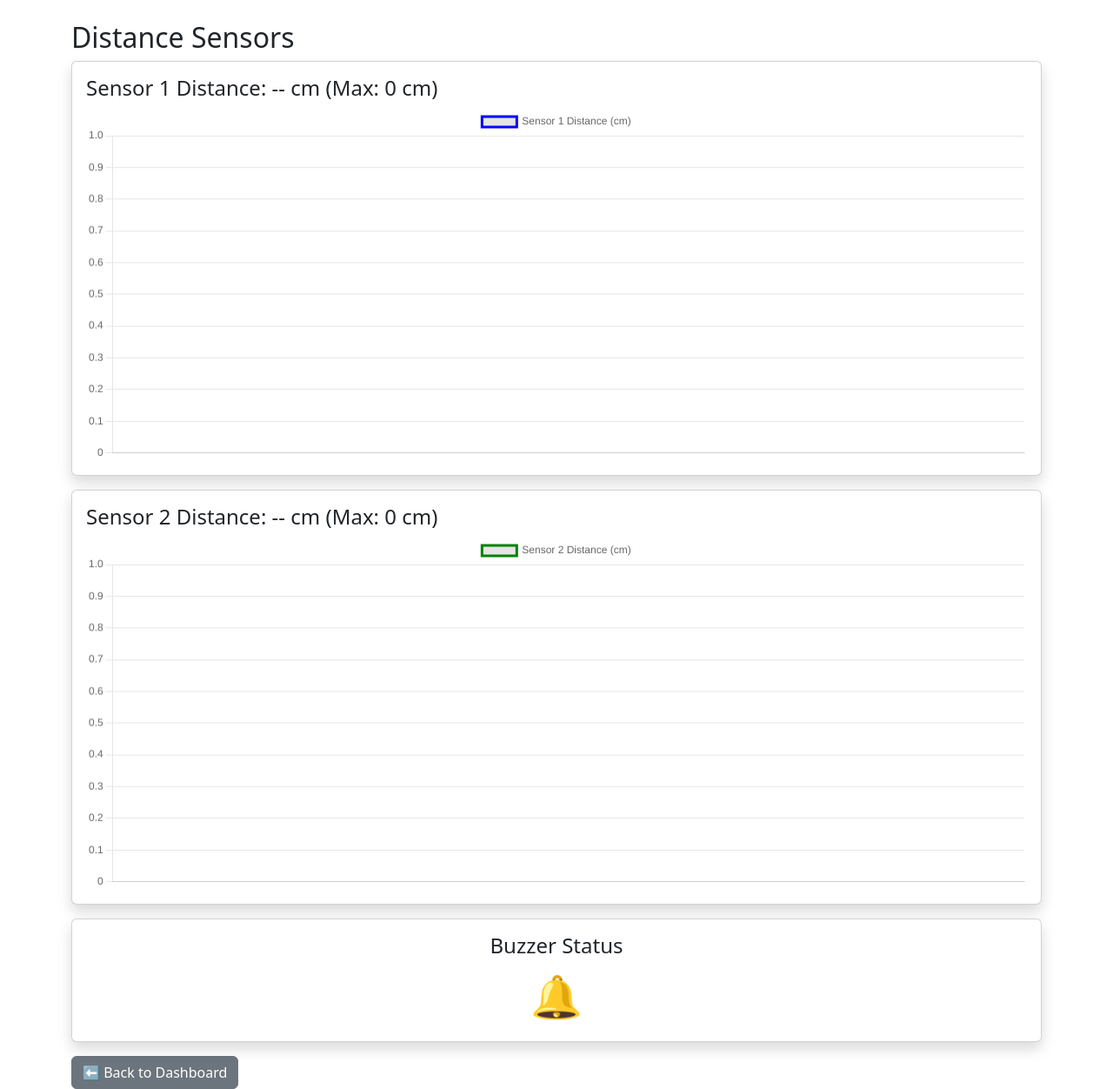
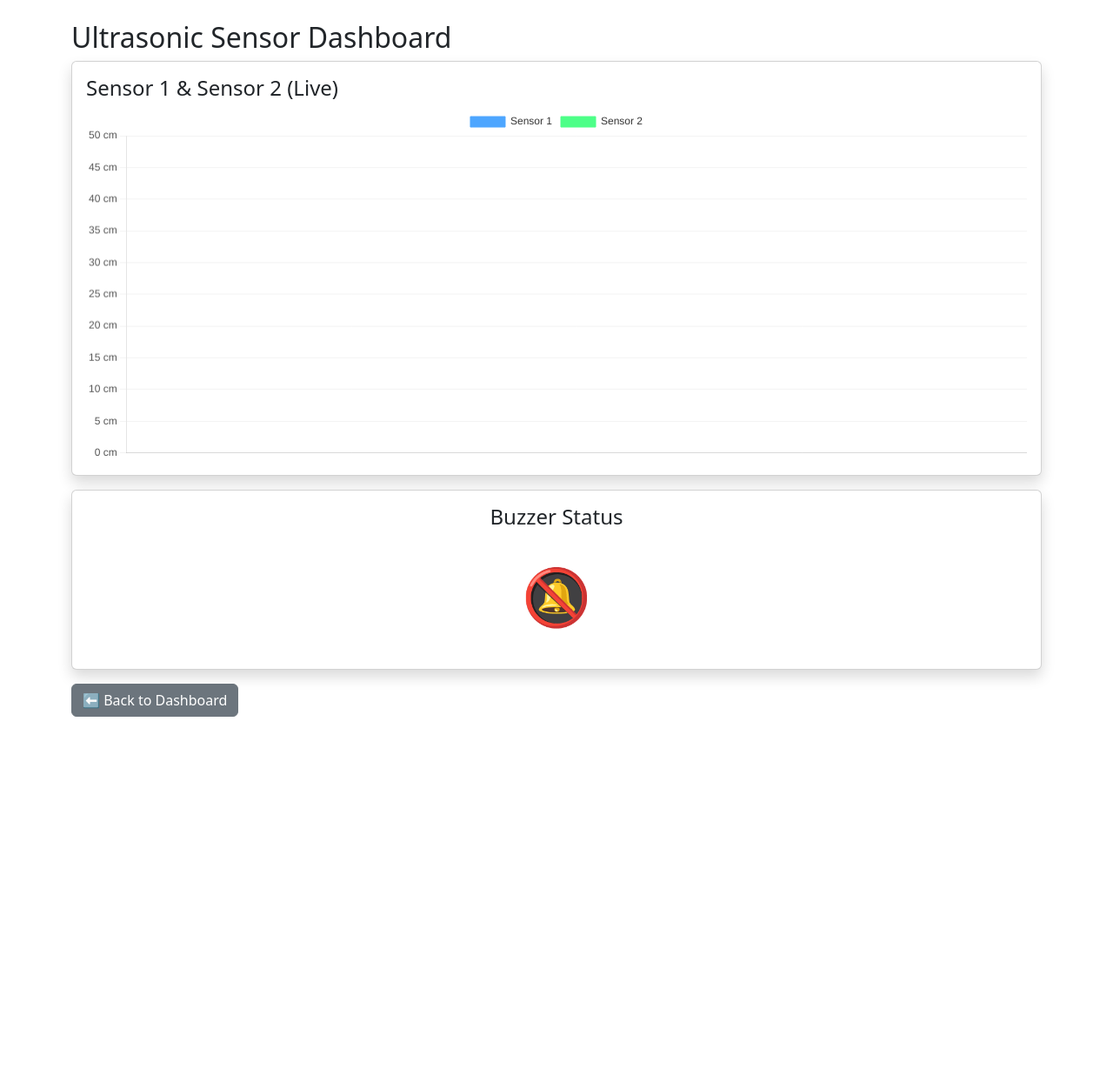
Before and after one commit to Lemuel-Castroverde/iot_website, a Flask app: page /act02_distance in a window 1280 px wide. Shown: the part 56-1308 px from the top of the page at 87% size. After the commit the page ends 880 px from the top, so only its background shows below. Run offline with Flask 3, Linux system fonts and the light colour scheme; data that the repository does not hold is empty.

Commit message:
Update act02_distance.html

```diff
--- a/templates/act02_distance.html
+++ b/templates/act02_distance.html
@@ -1,115 +1,116 @@
 {% extends "base.html" %}
 {% block content %}
-<h2>Distance Sensors</h2>
+<h2>Ultrasonic Sensor Dashboard</h2>
 
 <div class="card p-3 shadow">
-  <h4>Sensor 1 Distance: <span id="sensor1">--</span> cm (Max: <span id="sensor1_max">0</span> cm)</h4>
-  <canvas id="sensor1Chart" width="800" height="300"></canvas>
-</div>
-
-<div class="card p-3 shadow mt-3">
-  <h4>Sensor 2 Distance: <span id="sensor2">--</span> cm (Max: <span id="sensor2_max">0</span> cm)</h4>
-  <canvas id="sensor2Chart" width="800" height="300"></canvas>
+  <h4>Sensor 1 & Sensor 2 (Live)</h4>
+  <canvas id="sensorChart" width="800" height="300"></canvas>
 </div>
 
 <!-- 🔔 Buzzer Indicator -->
 <div class="card p-3 shadow mt-3 text-center">
   <h4>Buzzer Status</h4>
-  <div id="buzzer" class="buzzer-off" style="font-size: 3rem;">🔔</div>
+  <div id="buzzerIcon" style="font-size: 4rem;">🔕</div>
 </div>
 
 <a href="/" class="btn btn-secondary mt-3">⬅ Back to Dashboard</a>
 
 <script src="https://cdn.jsdelivr.net/npm/chart.js"></script>
 <style>
-  .buzzer-off { color: gray; transition: color 0.3s ease; }
-  .buzzer-on  { color: red; animation: buzzer-blink 1s infinite; }
-  @keyframes buzzer-blink {
-    0%, 50%, 100% { opacity: 1; }
-    25%, 75% { opacity: 0.3; }
+  #buzzerIcon {
+    font-size: 70px;
+    margin: 20px;
+    transition: transform 0.3s ease, color 0.3s ease;
+    color: #777;
+  }
+  #buzzerIcon.active {
+    color: #ff4040;
+    transform: scale(1.2);
   }
 </style>
 
 <script>
-let sensor1Max = 0;
-let sensor2Max = 0;
+const ctx = document.getElementById("sensorChart").getContext("2d");
 
-async function updateData() {
-  try {
-    const response = await fetch("http://<raspi-ip>:5000/data"); // Pi's Flask endpoint
-    const data = await response.json();
-
-    // Update distances
-    document.getElementById("sensor1").innerText = data.sensor1.toFixed(1);
-    document.getElementById("sensor2").innerText = data.sensor2.toFixed(1);
-
-    // Update max values
-    if (data.sensor1 > sensor1Max) sensor1Max = data.sensor1;
-    if (data.sensor2 > sensor2Max) sensor2Max = data.sensor2;
-    document.getElementById("sensor1_max").innerText = sensor1Max.toFixed(1);
-    document.getElementById("sensor2_max").innerText = sensor2Max.toFixed(1);
-
-    // Update buzzer status
-    const buzzerElem = document.getElementById("buzzer");
-    if (data.buzzer) {
-      buzzerElem.classList.remove("buzzer-off");
-      buzzerElem.classList.add("buzzer-on");
-    } else {
-      buzzerElem.classList.remove("buzzer-on");
-      buzzerElem.classList.add("buzzer-off");
-    }
-
-    // Update charts
-    addData(sensor1Chart, data.sensor1);
-    addData(sensor2Chart, data.sensor2);
-
-  } catch (err) {
-    console.error("Error fetching sensor data:", err);
-  }
-}
-
-// Chart.js helpers
-function addData(chart, value) {
-  const now = new Date().toLocaleTimeString();
-  chart.data.labels.push(now);
-  chart.data.datasets[0].data.push(value);
-
-  if (chart.data.labels.length > 20) { // keep last 20 points
-    chart.data.labels.shift();
-    chart.data.datasets[0].data.shift();
-  }
-  chart.update();
-}
-
-// Setup charts
-const sensor1Chart = new Chart(document.getElementById('sensor1Chart'), {
-  type: 'line',
+const sensorChart = new Chart(ctx, {
+  type: "scatter",
   data: {
-    labels: [],
-    datasets: [{
-      label: 'Sensor 1 Distance (cm)',
-      data: [],
-      borderColor: 'blue',
-      fill: false
-    }]
+    datasets: [
+      {
+        label: "Sensor 1",
+        borderColor: "#4da6ff",
+        backgroundColor: "#4da6ff",
+        data: [],
+        showLine: false,
+        pointRadius: 6,
+        pointHoverRadius: 8
+      },
+      {
+        label: "Sensor 2",
+        borderColor: "#4dff88",
+        backgroundColor: "#4dff88",
+        data: [],
+        showLine: false,
+        pointRadius: 6,
+        pointHoverRadius: 8
+      }
+    ]
+  },
+  options: {
+    responsive: true,
+    plugins: {
+      legend: { labels: { color: "#333" } }
+    },
+    scales: {
+      x: {
+        type: "category",
+        ticks: { color: "#555" },
+        grid: { display: false }
+      },
+      y: {
+        beginAtZero: true,
+        max: 50,   // keep within 0–50 cm
+        ticks: {
+          color: "#555",
+          callback: function(value) { return value + " cm"; }
+        },
+        grid: { color: "rgba(0,0,0,0.05)" }
+      }
+    },
+    animation: false
   }
 });
 
-const sensor2Chart = new Chart(document.getElementById('sensor2Chart'), {
-  type: 'line',
-  data: {
-    labels: [],
-    datasets: [{
-      label: 'Sensor 2 Distance (cm)',
-      data: [],
-      borderColor: 'green',
-      fill: false
-    }]
-  }
-});
+function updateData() {
+  fetch("/data") // <-- Flask endpoint from your Pi
+    .then(response => response.json())
+    .then(data => {
+      const now = new Date().toLocaleTimeString();
 
-setInterval(updateData, 2000); // refresh every 2 sec
+      // Add new data points
+      sensorChart.data.datasets[0].data.push({x: now, y: data.sensor1});
+      sensorChart.data.datasets[1].data.push({x: now, y: data.sensor2});
+
+      // Keep only last 20 points
+      if (sensorChart.data.datasets[0].data.length > 20) {
+        sensorChart.data.datasets[0].data.shift();
+        sensorChart.data.datasets[1].data.shift();
+      }
+
+      sensorChart.update();
+
+      // Update buzzer icon
+      const buzzerIcon = document.getElementById("buzzerIcon");
+      if (data.buzzer) {
+        buzzerIcon.textContent = "🔔";
+        buzzerIcon.classList.add("active");
+      } else {
+        buzzerIcon.textContent = "🔕";
+        buzzerIcon.classList.remove("active");
+      }
+    });
+}
+
+setInterval(updateData, 1000);
 </script>
-
-
 {% endblock %}
```
